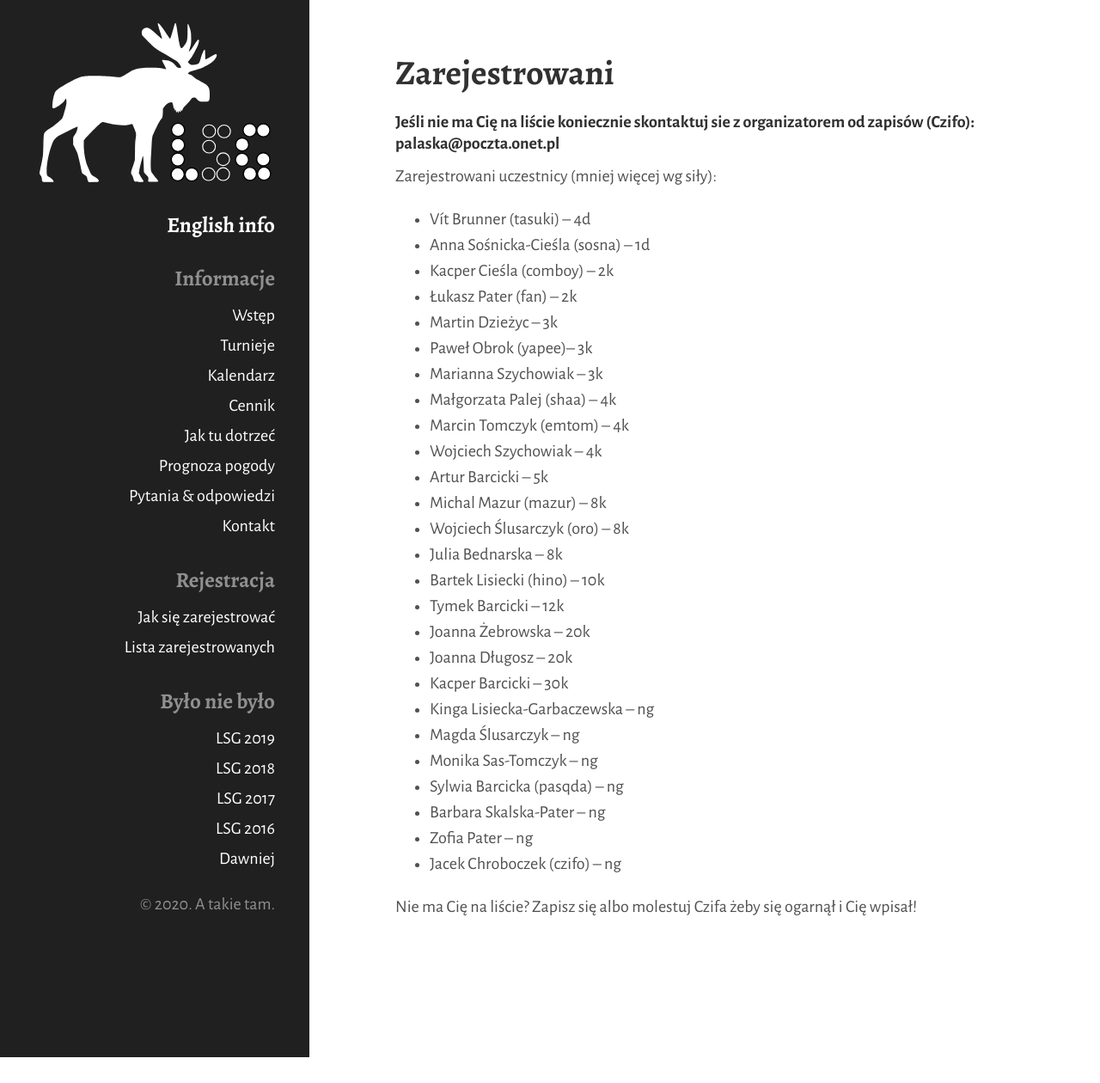
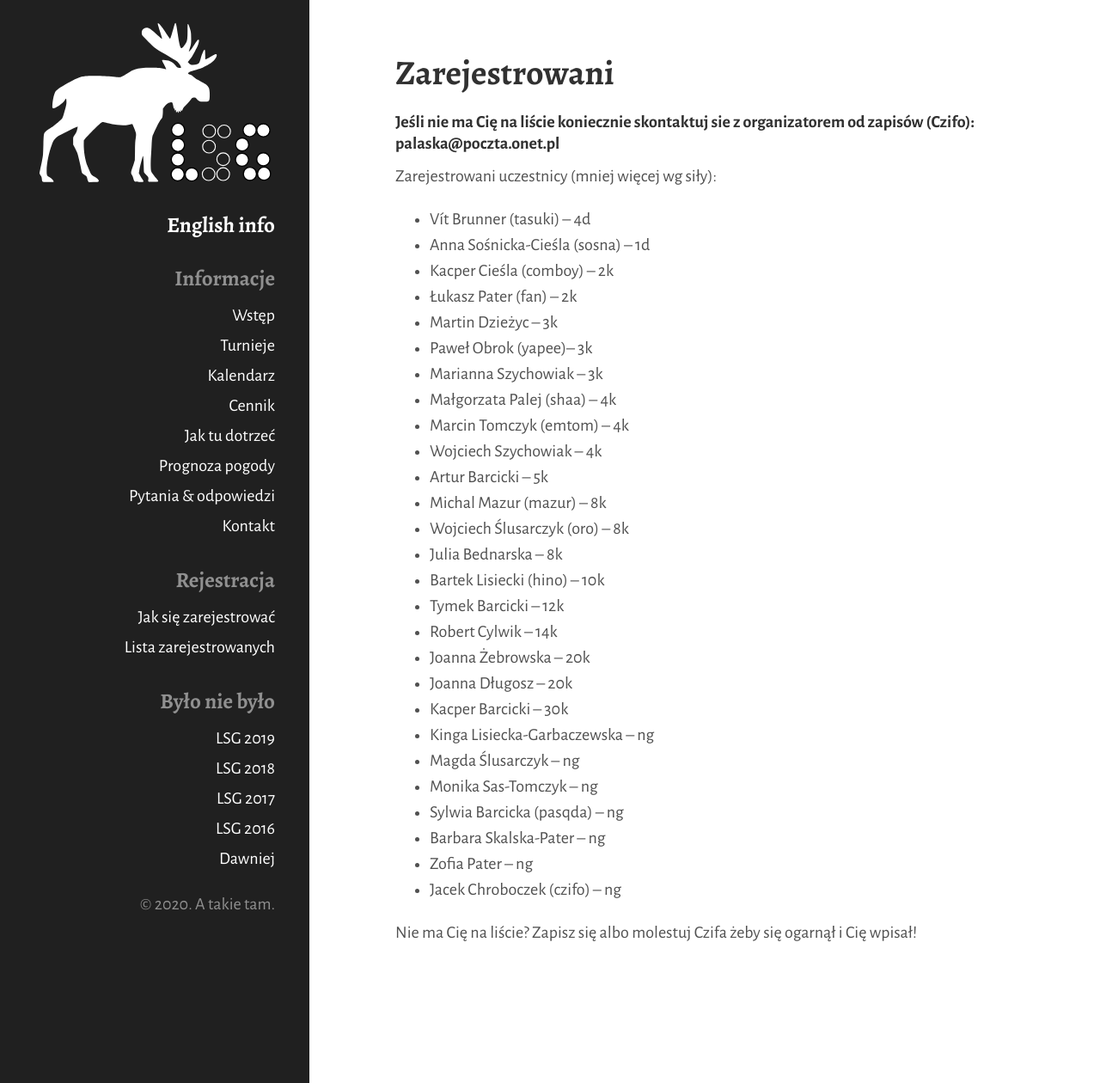
Before and after one commit to tasuki/lsg, a Jekyll site: the page built from zarejestrowani.md, in a window 1280 px wide. Shown: the whole page at 86% size. Built offline with Jekyll 4.4.1, drawn with Linux system fonts in a browser that asks for light colours; nearby versions of some CDN libraries; before the commit the page ends 1230 px from its top, so only the background shows below that.

Commit message:
Update zarejestrowani.md

```diff
--- a/zarejestrowani.md
+++ b/zarejestrowani.md
@@ -25,6 +25,7 @@ Zarejestrowani uczestnicy (mniej więcej wg siły):
 - Julia Bednarska -- 8k
 - Bartek Lisiecki (hino) -- 10k
 - Tymek Barcicki -- 12k
+- Robert Cylwik -- 14k
 - Joanna Żebrowska -- 20k
 - Joanna Długosz -- 20k
 - Kacper Barcicki -- 30k
```
